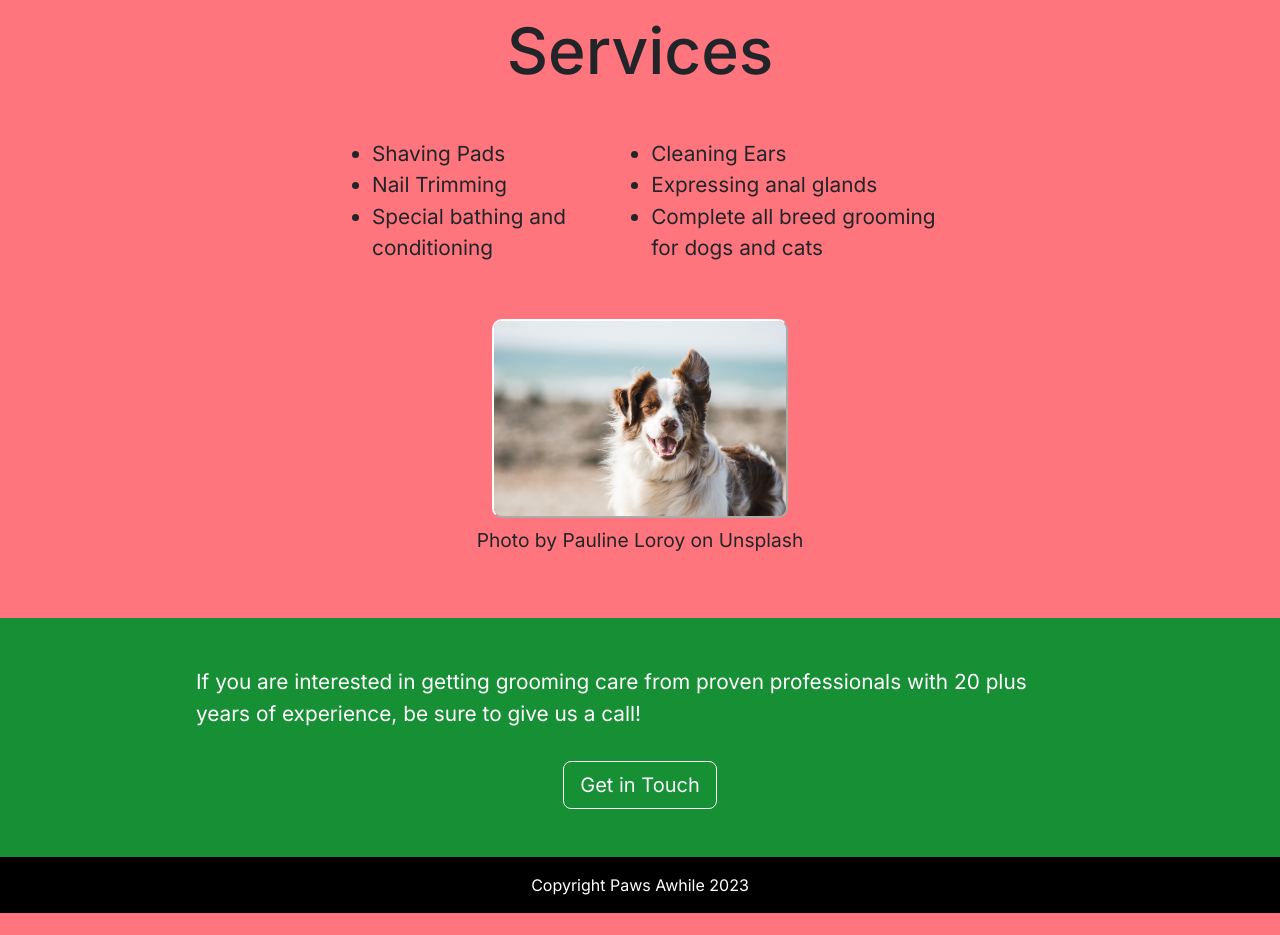
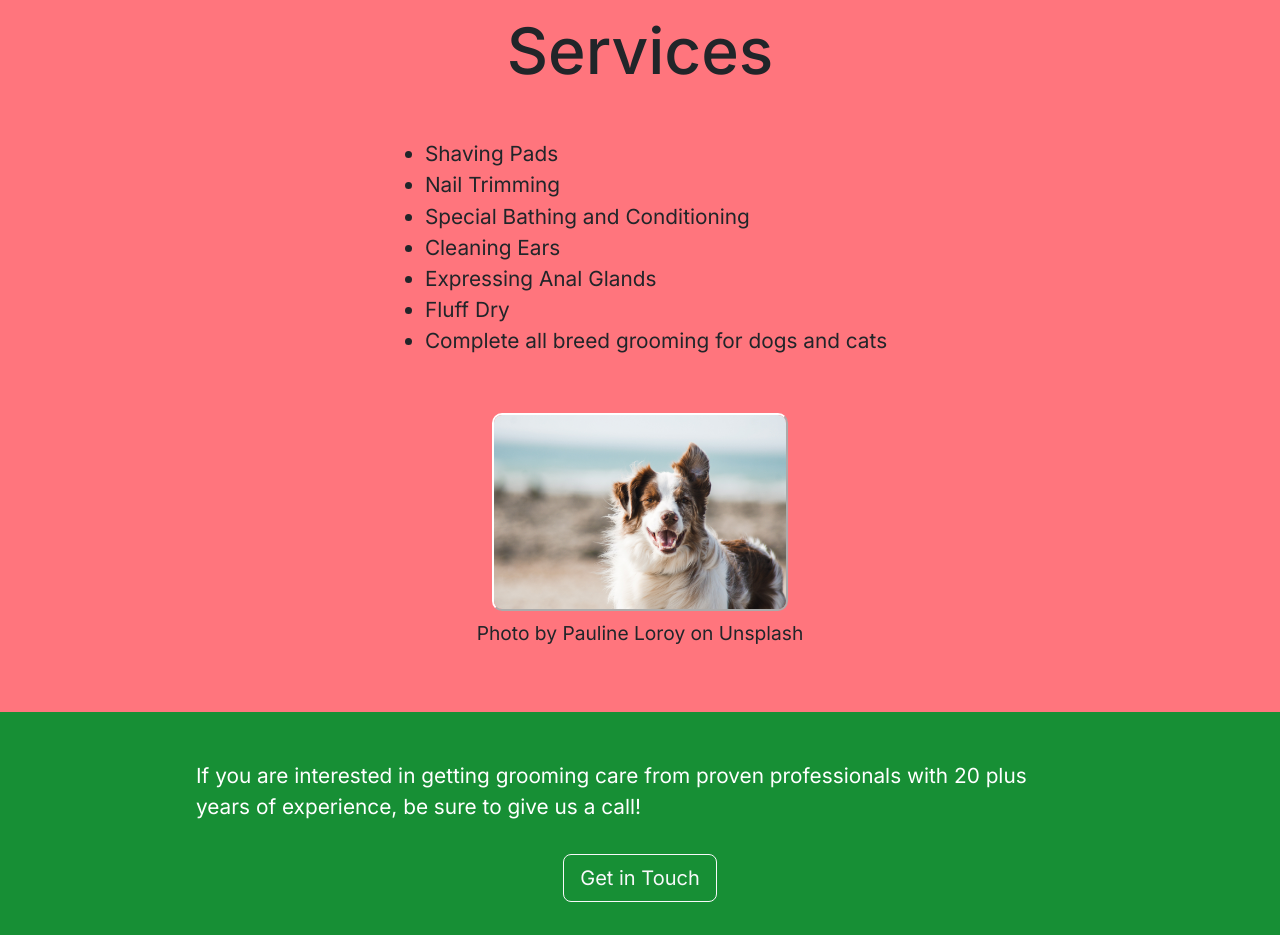
Before and after one commit to MatchaSage/pawsawhile, a React (Vite) app: page /Grooming in a window 1280 px wide. Shown: the part 1280-2215 px from the top of the page. Before the commit the page ends 2193 px from the top, so only its background shows below. Built offline with nearby package versions, Linux system fonts and the light colour scheme.

Commit message:
grooming style adjustments

```diff
--- a/src/App.css
+++ b/src/App.css
@@ -273,8 +273,7 @@ footer {
   gap: 50px;
 }
 
-.services-container--one,
-.services-container--two {
+.services-container--one {
   font-size: 1.3rem;
   font-weight: 400;
 }
--- a/src/components/grooming/GroomingServices.jsx
+++ b/src/components/grooming/GroomingServices.jsx
@@ -10,14 +10,10 @@ export default function groomingServices() {
           <ul>
             <li>Shaving Pads</li>
             <li>Nail Trimming</li>
-            <li>Special bathing and conditioning</li>
-          </ul>
-        </div>
-
-        <div className="services-container--two d-flex flex-column grooming-para-text align-items-start ">
-          <ul>
+            <li>Special Bathing and Conditioning</li>
             <li>Cleaning Ears</li>
-            <li>Expressing anal glands</li>
+            <li>Expressing Anal Glands</li>
+            <li>Fluff Dry</li>
             <li>Complete all breed grooming for dogs and cats</li>
           </ul>
         </div>
```
